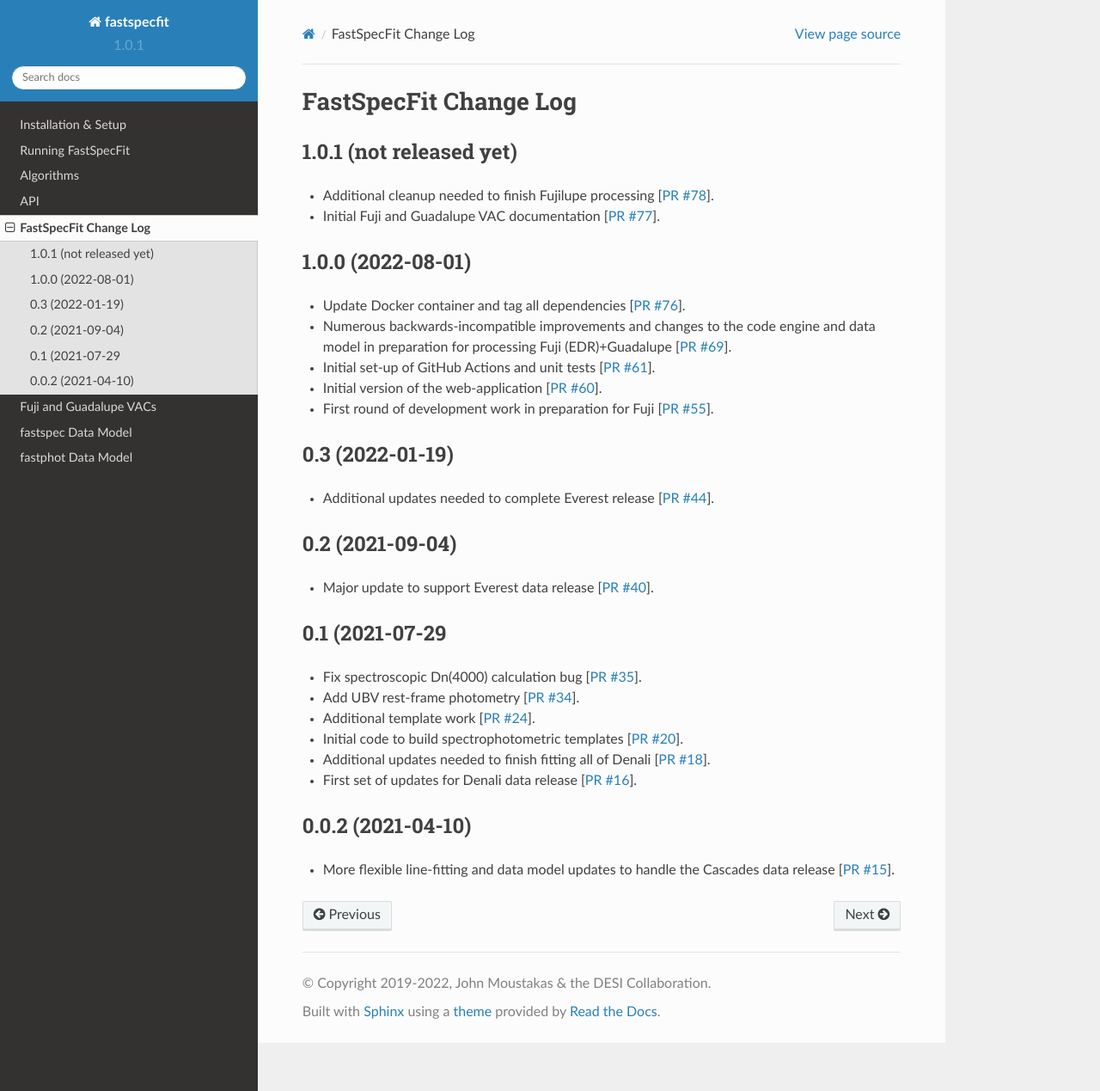
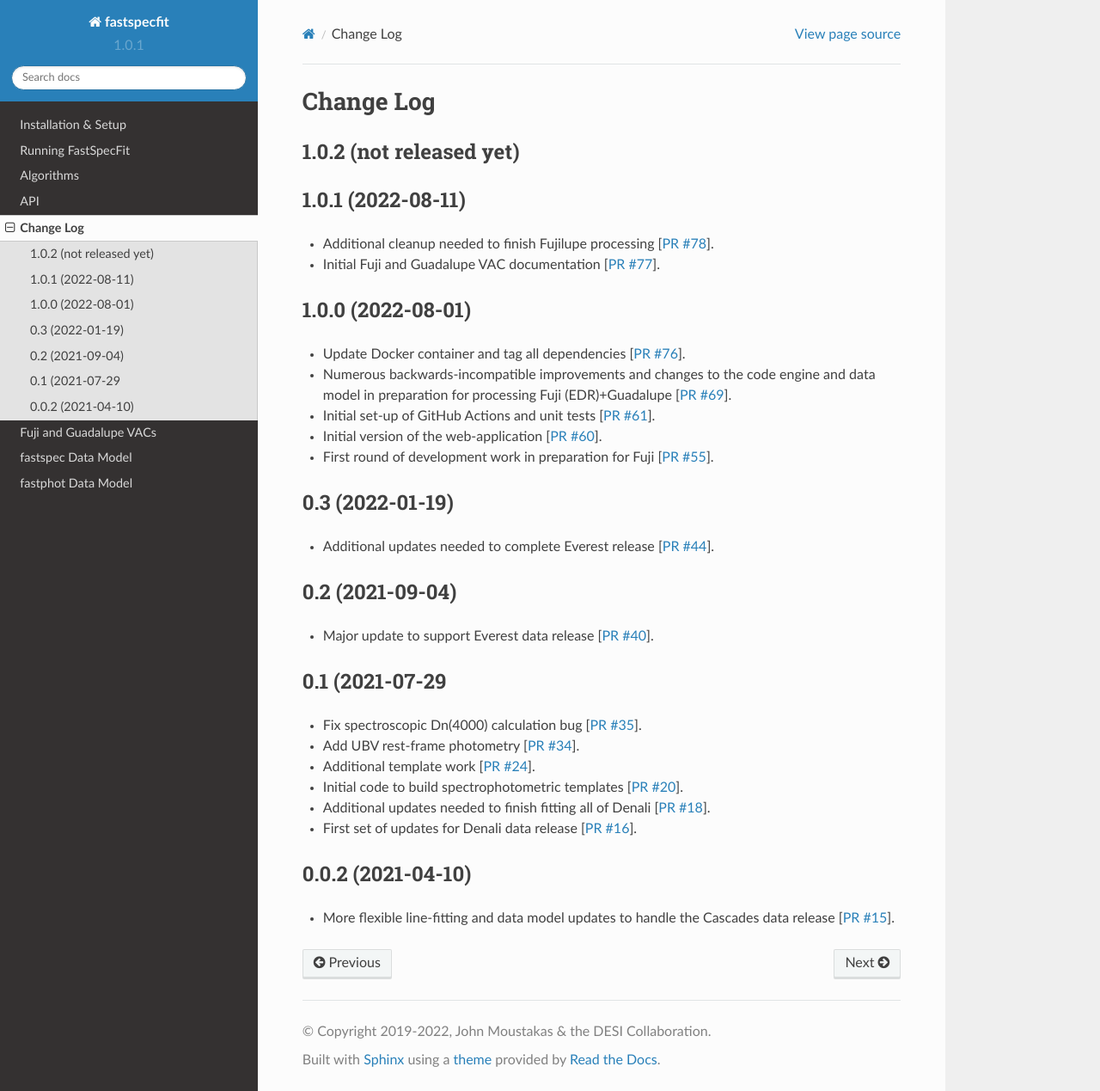
Before and after one commit to desihub/fastspecfit, a Sphinx documentation site: the page built from doc/changes.rst, in a window 1280 px wide and 1269 px high. Shown: the whole window at 86% size. Built offline with Sphinx 7.4.7 and the Read the Docs theme 2.0.0, drawn with Linux system fonts in a browser that asks for light colours.

Commit message:
minor change log update

```diff
--- a/doc/changes.rst
+++ b/doc/changes.rst
@@ -1,9 +1,14 @@
-======================
-FastSpecFit Change Log
-======================
+==========
+Change Log
+==========
 
-1.0.1 (not released yet)
+1.0.2 (not released yet)
 ------------------------
+
+
+
+1.0.1 (2022-08-11)
+------------------
 
 * Additional cleanup needed to finish Fujilupe processing [`PR #78`_].
 * Initial Fuji and Guadalupe VAC documentation [`PR #77`_].
```
